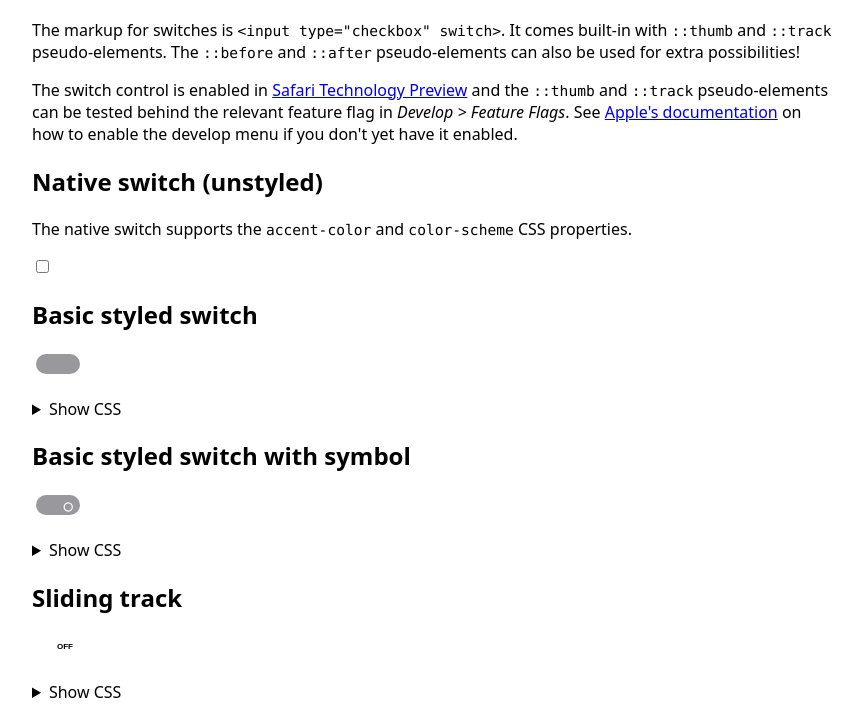
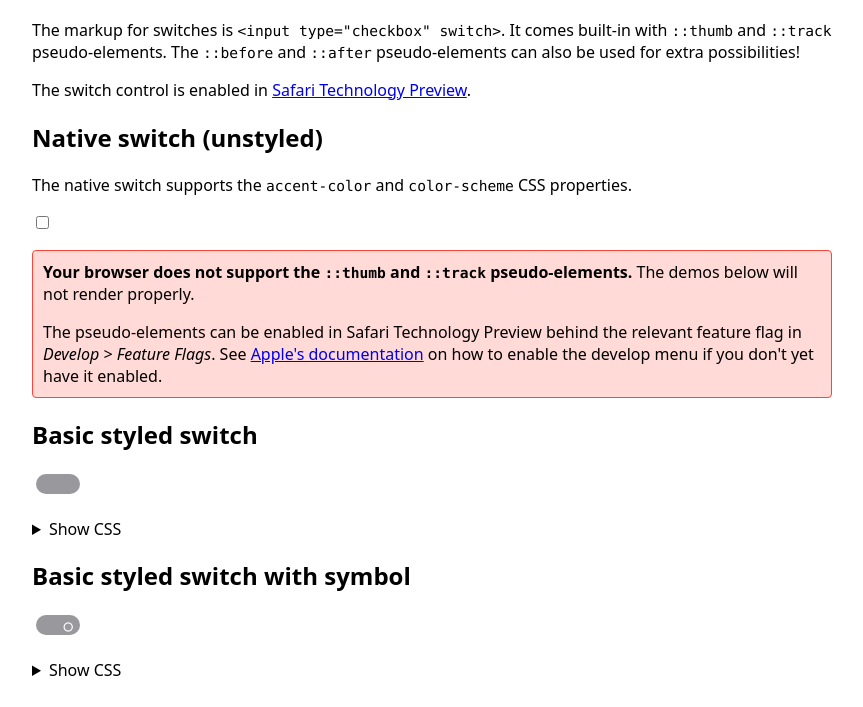
Before and after one commit to nt1m/html-switch-demos, a plain HTML site: page index.html in a window 1280 px wide. Shown: the part 77-784 px from the top of the page, without its empty margins (208-1071 px from the left). Drawn offline with Linux system fonts and the light colour scheme.

Commit message:
Add warning when ::thumb and ::track pseudos are not enabled

```diff
--- a/demo.css
+++ b/demo.css
@@ -14,6 +14,28 @@ style, code, pre {
     font-size-adjust: 0.5;
 }
 
+#warning {
+    background-color: rgb(255,69,58,0.2);
+    border: 1px solid rgb(255,69,58);
+    border-radius: 4px;
+    padding: 10px;
+    margin: 1em 0;
+}
+
+#warning > p:first-child {
+    margin-top: 0;
+}
+
+#warning > p:last-child {
+    margin-bottom: 0;
+}
+
+@supports selector(::thumb) {
+    #warning {
+        display: none;
+    }
+}
+
 .example details {
     margin-top: 1em;
 }
--- a/index.html
+++ b/index.html
@@ -10,13 +10,19 @@
     <h1>Switch demos</h1>
     <p>The markup for switches is <code>&lt;input type="checkbox" switch&gt;</code>. It comes built-in with <code>::thumb</code> and <code>::track</code> pseudo-elements. The <code>::before</code> and <code>::after</code> pseudo-elements can also be used for extra possibilities!</p>
 
-    <p>The switch control is enabled in <a href="https://developer.apple.com/safari/resources/">Safari Technology Preview</a> and the <code>::thumb</code> and <code>::track</code> pseudo-elements can be tested behind the relevant feature flag in <em>Develop > Feature Flags</em>. See <a href="https://developer.apple.com/documentation/safari-developer-tools/develop-menu">Apple's documentation</a> on how to enable the develop menu if you don't yet have it enabled.</p>
+    <p>The switch control is enabled in <a href="https://developer.apple.com/safari/resources/">Safari Technology Preview</a>.</p>
 
     <section class="example">
         <h1>Native switch (unstyled)</h1>
         <p>The native switch supports the <code>accent-color</code> and <code>color-scheme</code> CSS properties.</p>
         <input type="checkbox" switch>
     </section>
+
+    <div id="warning">
+        <p><b>Your browser does not support the <code>::thumb</code> and <code>::track</code> pseudo-elements.</b> The demos below will not render properly.</p>
+        <p>The pseudo-elements can be enabled in Safari Technology Preview behind the relevant feature flag in <em>Develop > Feature Flags</em>. See <a href="https://developer.apple.com/documentation/safari-developer-tools/develop-menu">Apple's documentation</a> on how to enable the develop menu if you don't yet have it enabled.</p>
+    </div>
+
     <section class="example">
         <h1>Basic styled switch</h1>
         <input type="checkbox" switch class="basic-switch">
```
